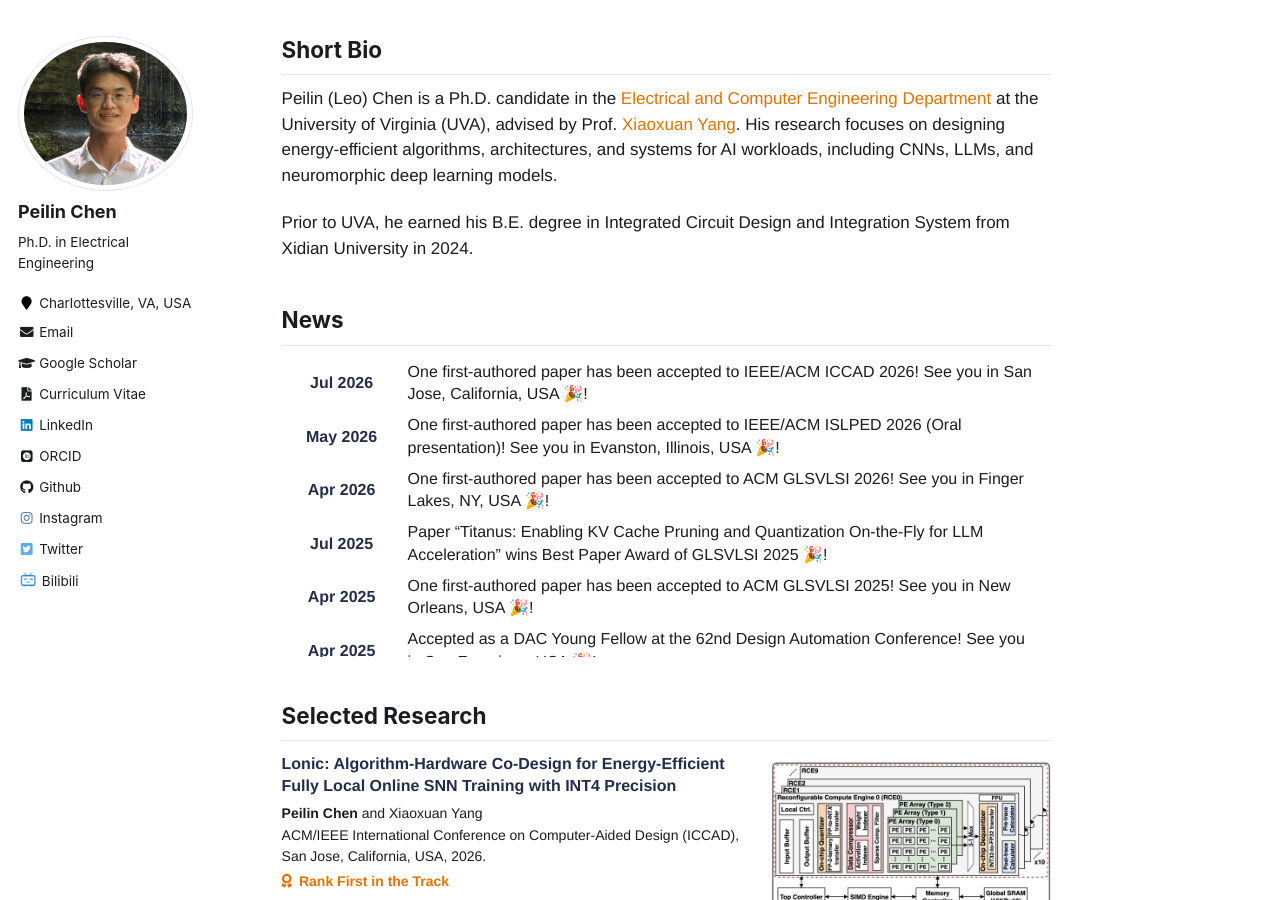
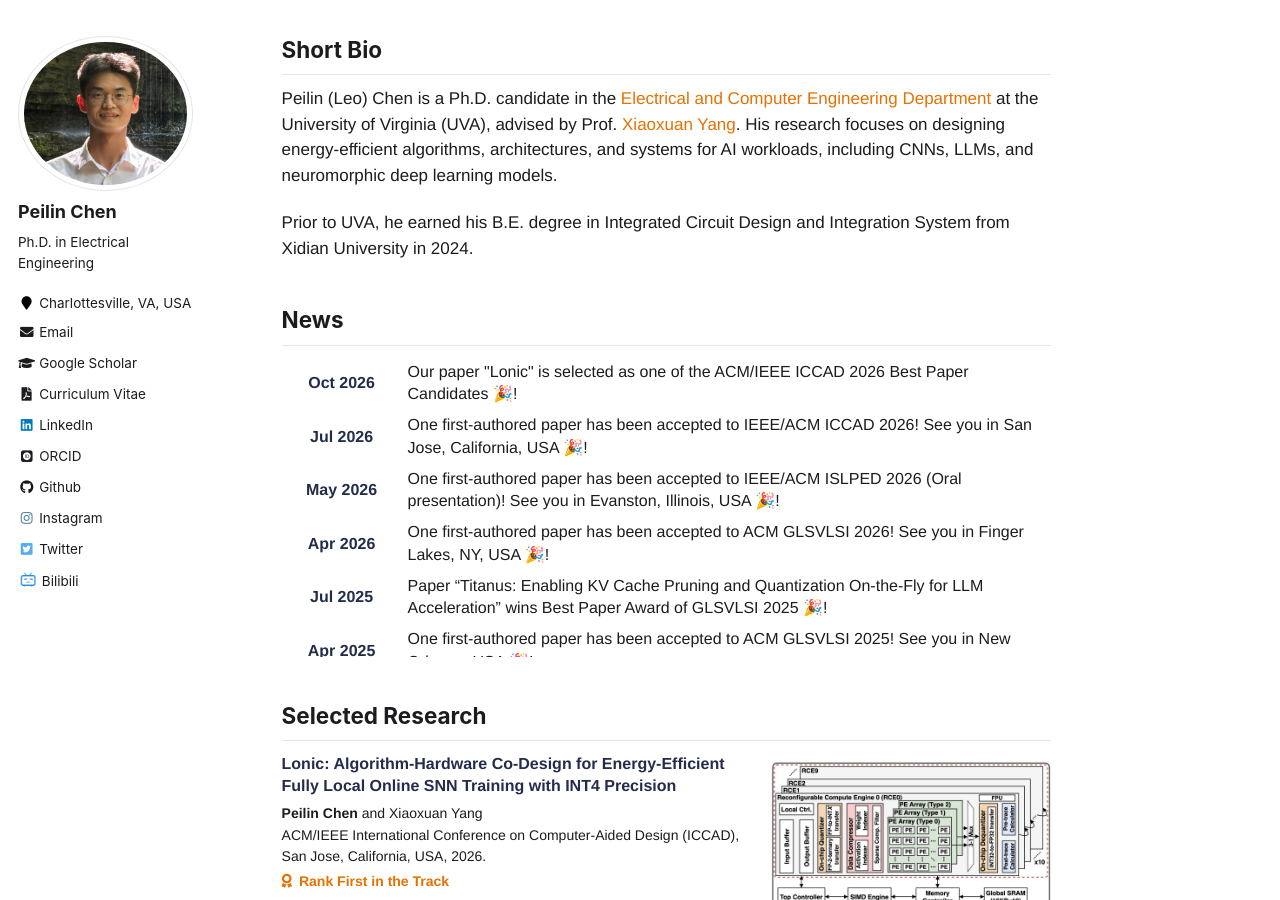
Before and after one commit to peilin-chen/peilin-chen.github.io, a Jekyll site: the page built from _pages/about.md, in a window 1280 px wide and 900 px high. Built offline with Jekyll 4.4.1, drawn with Linux system fonts in a browser that asks for light colours; some web fonts are replaced.

Commit message:
Add news about 'Lonic' paper selection for ICCAD 2026
Added a news item about the paper 'Lonic' being selected as an ACM/IEEE ICCAD 2026 Best Paper Candidate.

```diff
--- a/_pages/about.md
+++ b/_pages/about.md
@@ -22,6 +22,13 @@ Prior to UVA, he earned his B.E. degree in Integrated Circuit Design and Integra
 ## News
 
 <div class="news-list">
+
+<div class="news-row">
+    <div class="news-date">Oct 2026</div>
+    <div class="news-text">
+      Our paper "Lonic" is selected as one of the ACM/IEEE ICCAD 2026 Best Paper Candidates 🎉!
+    </div>
+  </div>
 
   <div class="news-row">
     <div class="news-date">Jul 2026</div>
```
